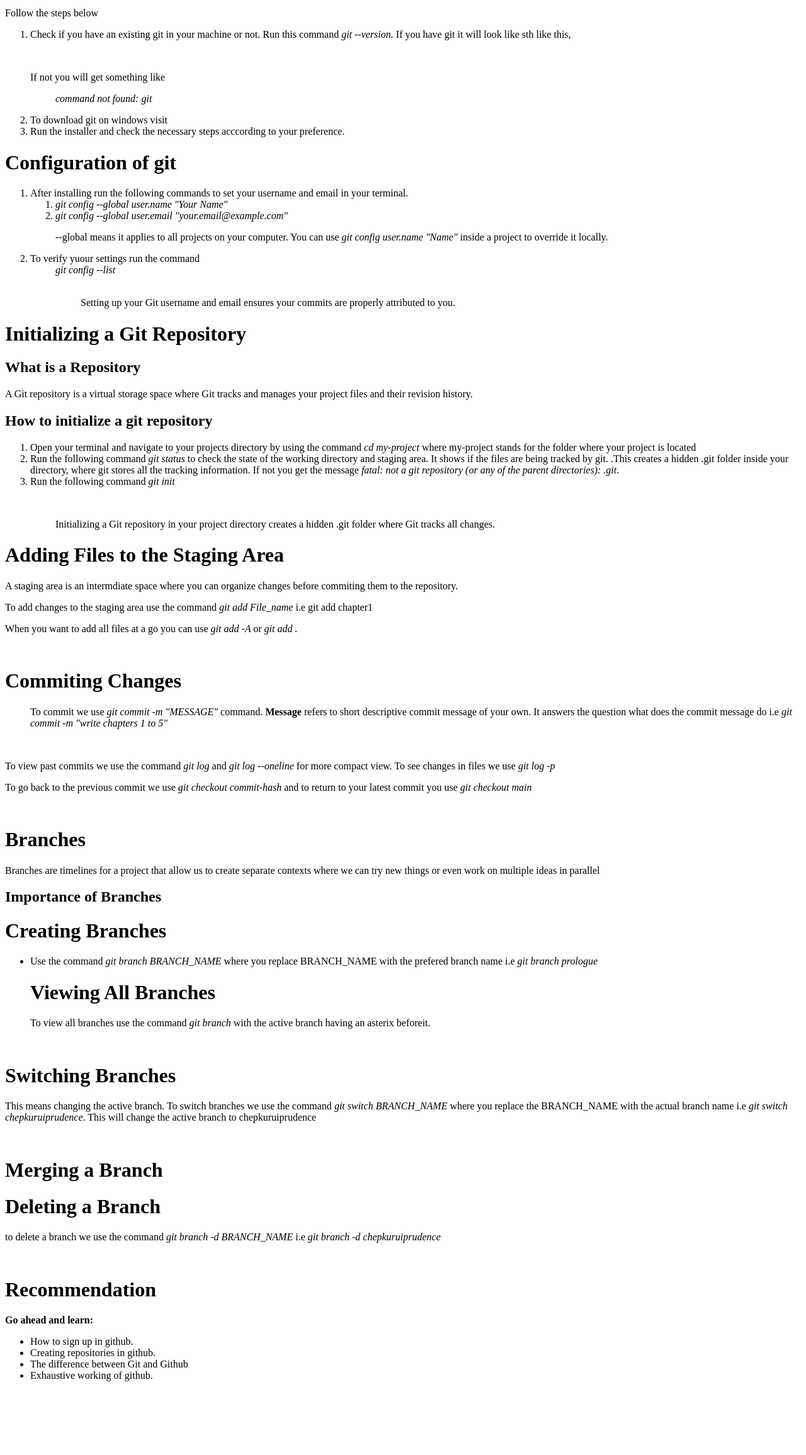
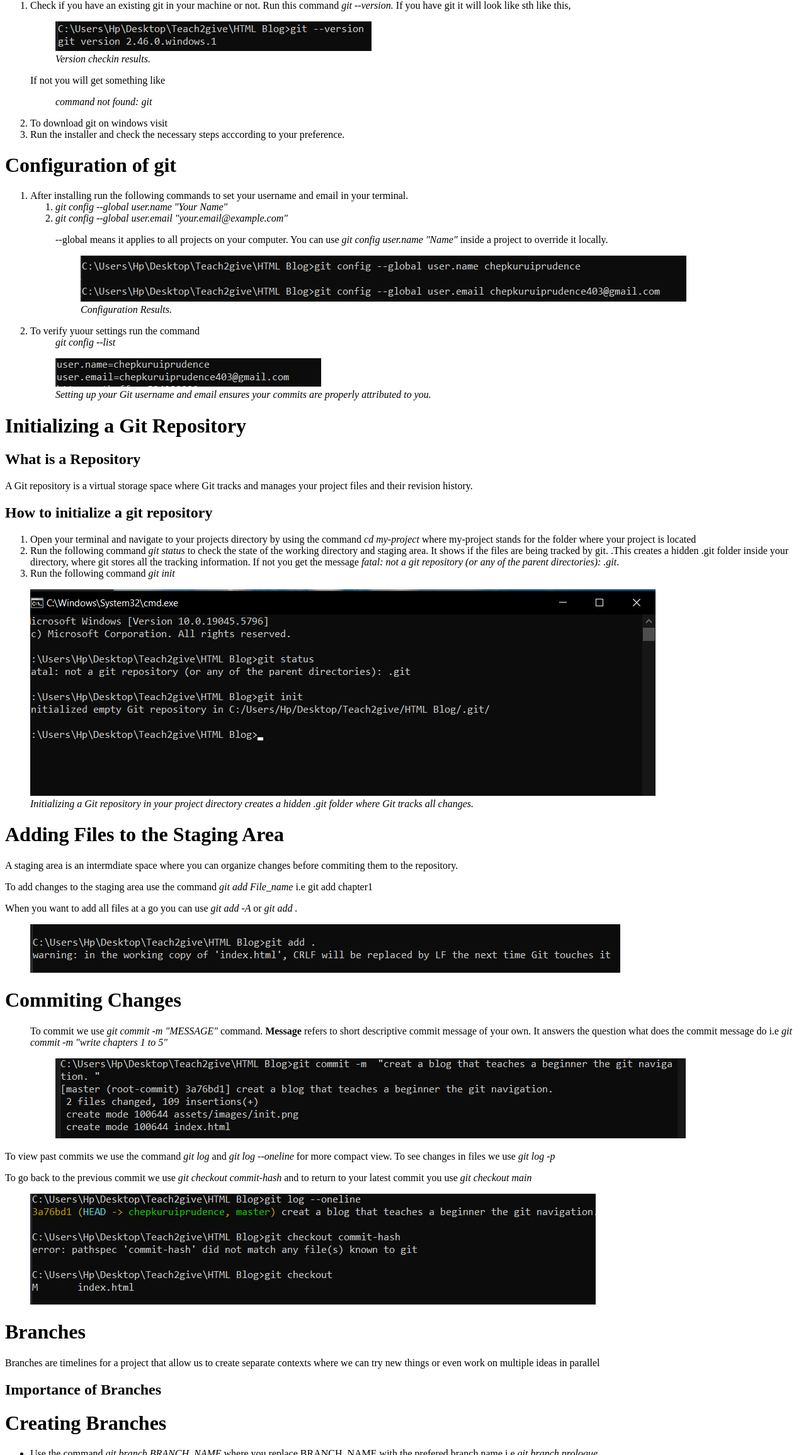
Before and after one commit to chepkuruiprudence/Git-Blog, a plain HTML site: page index.html in a window 1280 px wide. Shown: the part 489-2800 px from the top of the page at 63% size. Before the commit the page ends 2699 px from the top, so only its background shows below. Drawn offline with Linux system fonts and the light colour scheme.

Commit message:
Adds images to the project

```diff
--- a/index.html
+++ b/index.html
@@ -6,6 +6,7 @@
  <title>Everyday Git</title>
 </head>
 <body>
+  <div>
  <h1>What is Git</h1>
  <p>Git is a version control system that records changes to files over, so thet you can recall other versions later.</p>
 
@@ -16,7 +17,6 @@
    <li>Reverts to earliers versions if something breaks.</li>
    <li>Maintain a clean, organized history of a projects evolution</li>
   </ol>
-  <h2>Other Version Control System</h2>
   <h2>Other Version Control Systems</h2>
 <ul>
   <li><a href="https://courses.mercurialtones.com/users/sign_up">Mercurial</a></li>
@@ -26,12 +26,13 @@
 
 
  <p>This blog will focus mainly on <i>Git and Github</i></p>
-
+</div>
+<div>
   <h1>Installation of git</h1>
   <p>Follow the steps below
    <ol>
     <li>Check if you have an existing git in your machine or not. Run this command <i>git --version.</i>
-     If you have git it will look like sth like this,<figure><img src="" alt=""><figcaption></figcaption></figure><p>If not you will get something like <i><ul>command not found: git</ul></i></p>
+     If you have git it will look like sth like this,<figure><img src="assets\images\version.png" alt="version.png"><figcaption><i>Version checkin results.</i></figcaption></figure><p>If not you will get something like <i><ul>command not found: git</ul></i></p>
     </li>
     <li>To download git on windows visit <a href="https://git-scm.com/download/win"></a></li>
     <li>Run the installer and check the necessary steps acccording to your preference.</li>
@@ -40,18 +41,23 @@
 
 
  </p>
+</div>
+<div>
  <h1>Configuration of git</h1>
  <ol>
   <li>After installing run the following commands to set your username and email in your terminal.
    <ol>
     <li><i>git config --global user.name "Your Name"</i></li>
     <li><i>git config --global user.email "your.email@example.com"</i><p>--global means it applies to all projects on your computer. You can use <i>git config user.name "Name"</i> inside a project to override it locally.</p></li>
+    <figure><img src="assets\images\configure.png" alt="configure.png"><figcaption><i>Configuration Results.</i></figcaption></figure>
    </ol>
    <li>To verify yuour settings run the command <i><ul>git config --list</ul></i></li>
-   <figure><img src="" alt="">
-   <figcaption><ul>Setting up your Git username and email ensures your commits are properly attributed to you.</ul></figcaption></figure>
+   <figure><img src="assets/images/configure settings.png" alt="configure settings.png">
+   <figcaption><i>Setting up your Git username and email ensures your commits are properly attributed to you.</i></figcaption></figure>
 
  </ol>
+</div>
+<div>
  <h1>Initializing a Git Repository</h1>
  <h2>What is a Repository</h2>
  <p>A Git repository is a virtual storage space where Git tracks and manages your project files and their revision history.</p>
@@ -62,39 +68,55 @@
   <li>Run the following command <i>git init
   </i></li>
  </ol>
- <figure><img src="" alt=""><figcaption><ul>Initializing a Git repository in your project directory creates a hidden .git folder where Git tracks all changes.</ul></figcaption></figure>
+ <figure><img src="assets\images\init.png" alt="init.png"><figcaption> <i>Initializing a Git repository in your project directory creates a hidden .git folder where Git tracks all changes.</i></ul></figcaption></figure>
+
+</div>
+<div>
 
  <h1>Adding Files to the Staging Area</h1>
  <p>A staging area is an intermdiate space where you can organize changes before commiting them to the repository.</p>
  <p>To add changes to the staging area use the command <i>git add File_name</i> i.e git add chapter1</p>
  <p>When you want to add all files at a go you can use <i>git add -A </i> or <i>git add .</i></p>
- <figure><img src="" alt=""><figcaption></figcaption></figure>
+ <figure><img src="assets/images/add.png" alt="add.png"><figcaption></figcaption></figure>
  <h1>Commiting Changes</h1>
   <ul>
    <p>To commit we use <i>git commit -m "MESSAGE"</i> command. <b>Message</b> refers to  short descriptive commit message of your own. It answers the question what does the commit message do i.e <i>git commit -m "write chapters 1 to 5"</i></p>
-   <figure><img src="" alt=""><figcaption></figcaption></figure>
+   <figure><img src="assets\images\commit.png" alt="commit.png"><figcaption></figcaption></figure>
   </ul>
   <p>To view past commits we use the command <i>git log </i> and <i>git log --oneline</i> for more compact view. To see changes in files we use <i>git log -p</i></p>
   <p>To go back to the previous commit we use <i>git checkout commit-hash</i> and to return to your latest commit  you use <i>git checkout main</i></p>
-   <figure><img src="" alt=""><figcaption></figcaption></figure>
+   <figure><img src="assets\images\checkout.png" alt="checkout.png"><figcaption></figcaption></figure>
+  </div>
+<div>
 <h1>Branches</h1>
 <p>Branches are timelines for a project that allow us to create separate contexts where we can try new things or even work on multiple ideas in parallel</p>
 <h2>Importance of Branches</h2>
-
+</div>
+<div>
 <h1>Creating Branches</h1>
 <ul>
  <li>Use the command <i>git branch BRANCH_NAME</i> where you replace BRANCH_NAME with the prefered branch name i.e <i>git branch prologue</i></li>
+</div>
+<div>
  <h1>Viewing All Branches</h1>
  <p>To view all branches use the command <i>git branch</i> with the active branch having an asterix beforeit.</p>
 </ul>
-<figure><img src="" alt=""><figcaption></figcaption></figure>
+<figure><img src="assets\images\branch.png" alt="branch.png"><figcaption></figcaption></figure>
 <h1>Switching Branches</h1>
 <p>This means changing the active branch. To switch branches we use the command <i>git switch BRANCH_NAME</i> where you replace the BRANCH_NAME with the actual branch name i.e <i>git switch chepkuruiprudence</i>. This will change the active branch to chepkuruiprudence</p>
-<figure><img src="" alt=""><figcaption></figcaption></figure>
+<figure><img src="assets\images\switch.png" alt="switch.png"><figcaption></figcaption></figure>
+</div>
+<div>
 <h1>Merging a Branch</h1>
+<p>After switching to the branch you want to work with, merge the feature branch into main using the command <i>git merge feature-branch
+</i> and then push the update to the repo using the command <i>git push origin main
+</i>
+<figure><img src="" alt=""><figcaption><i>Merging of branches.</i></figcaption></figure></p>
+</div>
+<div>
 <h1>Deleting a Branch</h1>
 <p>to delete a branch we use the command <i>git branch -d BRANCH_NAME</i> i.e <i>git branch -d chepkuruiprudence</i></p>
-<figure><img src="" alt=""><figcaption></figcaption></figure>
+<figure><img src="assets\images\delete.png" alt="delete.png"><figcaption></figcaption></figure>
 <h1>Recommendation</h1>
 <p><b>Go ahead and learn:</b>
  <ul>
@@ -104,6 +126,6 @@
   <li>Exhaustive working of github.</li>
  </ul>
 </p>
-
+</div>
 </body>
 </html>
```
Also changed, not shown: assets/images/add.png (added), assets/images/branch.png (added), assets/images/checkout.png (added), assets/images/commit.png (added), assets/images/configure settings.png (added), assets/images/configure.png (added), assets/images/delete.png (added), assets/images/switch.png (added), assets/images/version.png (added).
